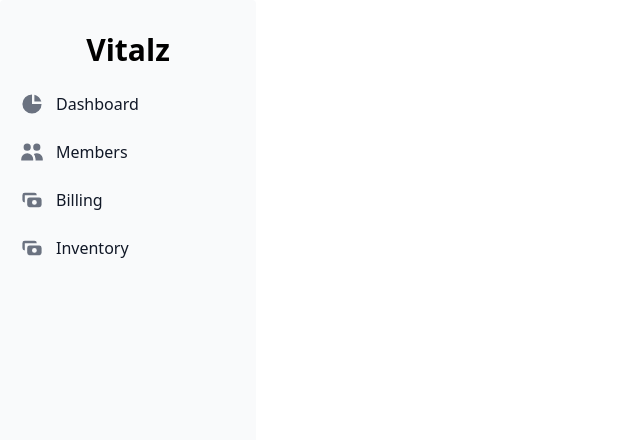
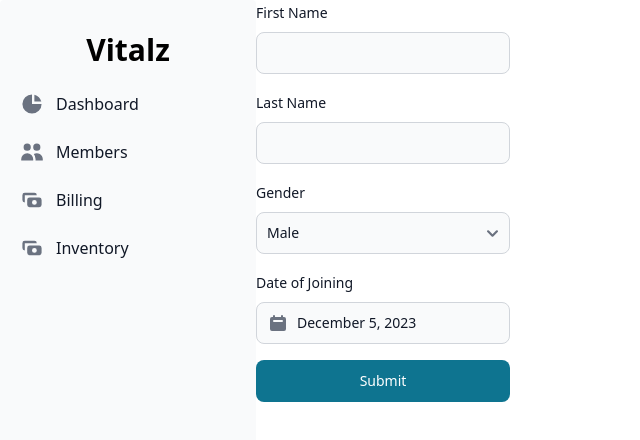
Before and after one commit to hknp796/vitalz, a React (Vite) app: page /add-members in a window 1280 px wide. Shown: the top 440 px of the page, without its empty margins (0-640 px from the left). Built offline with nearby package versions, Linux system fonts and the light colour scheme.

Commit message:
basic addnew member form added

```diff
--- a/package.json
+++ b/package.json
@@ -13,8 +13,8 @@
     "autoprefixer": "^10.4.14",
     "axios": "^1.3.5",
     "chart.js": "^4.4.1",
-    "flowbite": "^1.6.4",
-    "flowbite-react": "^0.5.0",
+    "flowbite": "^1.8.1",
+    "flowbite-react": "^0.7.2",
     "localforage": "^1.10.0",
     "match-sorter": "^6.3.1",
     "postcss": "^8.4.21",
--- a/src/App.jsx
+++ b/src/App.jsx
@@ -5,6 +5,7 @@ import ClientDetails from "./pages/Members";
 import Inventories from "./pages/Inventories";
 import Billing from "./pages/Billing";
 import Dashboard from "./pages/Dashboard";
+import AddMember from "./pages/AddNewMember";
 
 function App() {
   return (
@@ -15,6 +16,7 @@ function App() {
         <Route path="/members" element={<ClientDetails />} />
         <Route path="/billing" element={<Billing />} />
         <Route path="/inventories" element={<Inventories />} />
+        <Route path="/add-members" element={<AddMember />} />
       </Routes>
     </div>
   );
--- a/src/main.jsx
+++ b/src/main.jsx
@@ -7,6 +7,7 @@ import Home from "./pages/Home";
 import ClientDetails from "./pages/Members";
 import Billing from "./pages/Billing";
 import Inventories from "./pages/Inventories";
+import AddNewMember from "./pages/AddNewMember";
 import App from './App'
 const router = createBrowserRouter([
   {
@@ -25,6 +26,10 @@ const router = createBrowserRouter([
     path: "/inventories",
     element: <Inventories/>,
   },
+  {
+    path: "/add-members",
+    element: <AddNewMember/>,
+  },
 ]);
 const root = createRoot(document.getElementById('root'));
 
--- /dev/null
+++ b/src/pages/AddNewMember.jsx
@@ -0,0 +1,42 @@
+
+import { Button, Checkbox, Label, TextInput ,Select} from 'flowbite-react';
+import {Datepicker} from 'flowbite-react';
+
+function AddNewMember() {
+  return (
+    <form className="flex max-w-md flex-col gap-4">
+      <div>
+        <div className="mb-2 block">
+          <Label htmlFor="firstname" value="First Name" />
+        </div>
+        <TextInput id="firstname" type="text" placeholder="" required />
+      </div>
+      <div>
+        <div className="mb-2 block">
+          <Label htmlFor="lname" value="Last Name" />
+        </div>
+        <TextInput id="lname" type="text" required />
+      </div>
+      <div>
+        <div className="mb-2 block">
+          <Label htmlFor="gender" value="Gender" />
+        </div>
+        <Select id="countries" required>
+        <option>Male</option>
+        <option>Female</option>
+      </Select>
+      </div>
+      <div>
+        <div className="mb-2 block">
+          <Label htmlFor="joindate" value="Date of Joining" />
+        </div>
+        <Datepicker
+          weekStart={1} // Monday
+        />
+      </div>
+      <Button type="submit">Submit</Button>
+    </form>
+  );
+}
+
+export default AddNewMember
--- a/src/pages/Members.jsx
+++ b/src/pages/Members.jsx
@@ -1,15 +1,26 @@
 import React from 'react'
 import DataTable from '../components/Table'
+import { Button } from 'flowbite-react';
+import { useNavigate } from 'react-router-dom';
 
 function ClientDetails() {
   const clients  = [
   { id: 1, name: 'John Doe', age: 30, contact: '123-456-7890', dateOfJoining: '12-21-211', billingStatus: 'Active' },
   { id: 2, name: 'Jane Smith', age: 25, contact: '987-654-3210', dateOfJoining: '12-21-211', billingStatus: 'Inactive' },
 ]
+const navigateTo = useNavigate();
+
+function addNewMember(){
+  navigateTo('/add-members')
+}
 
 const tableHeaders = ['Sl. No', 'Name', 'Age', 'Contact', 'Date of Joining', 'Billing Status', ''];
   return (
-    <div>
+    <div className='w-full p-10'>
+      <h3 className='font-semibold text-3xl'>Members</h3>
+      <div className='flex justify-end'>
+      <Button className="mb-2" onClick={addNewMember}>Add New</Button>
+      </div>
       <DataTable clients={clients} headers={tableHeaders}/>
     </div>
   )
```
Also changed, not shown: 1 other file (tests, documents, lock files or other folders).
